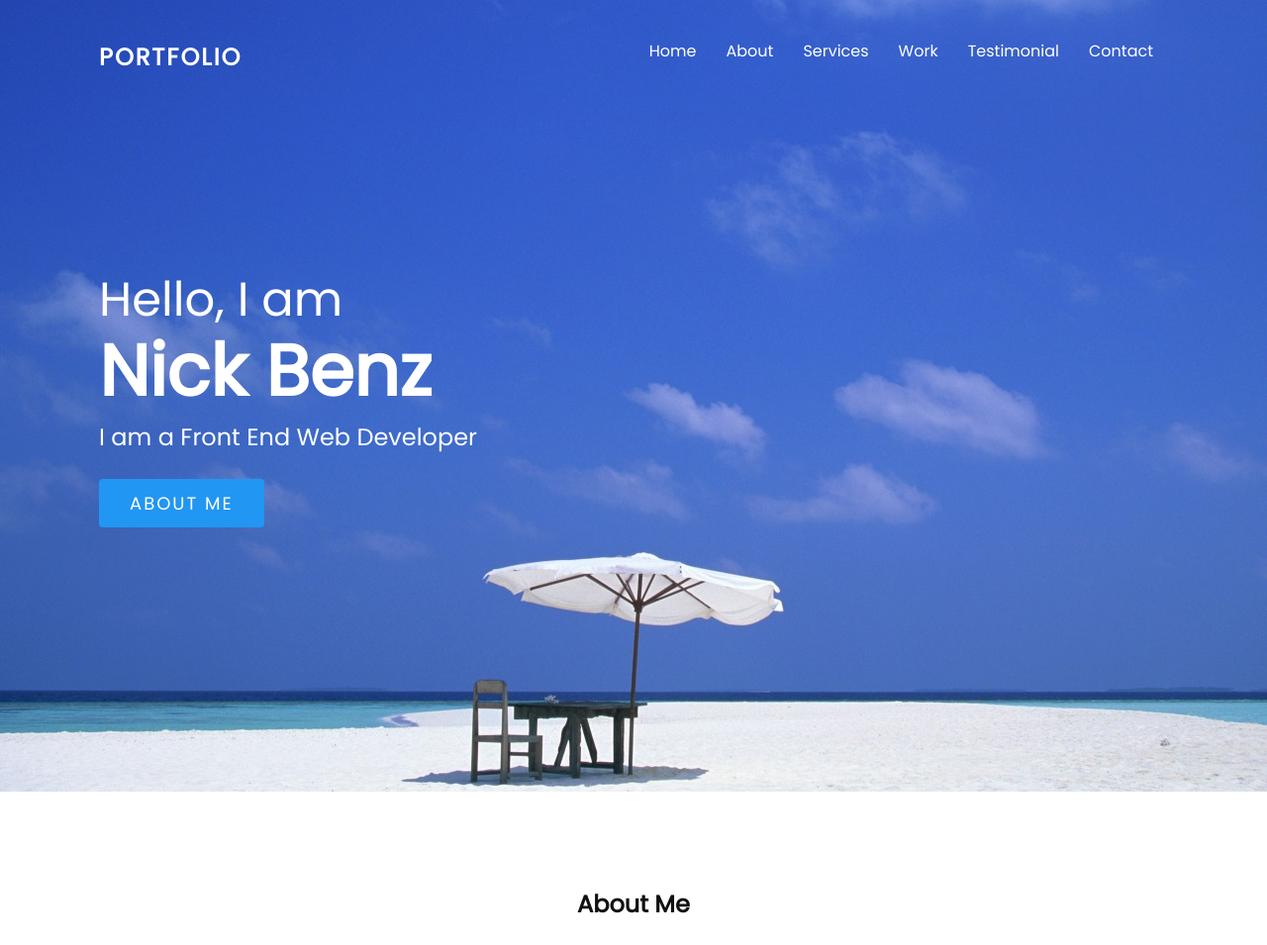
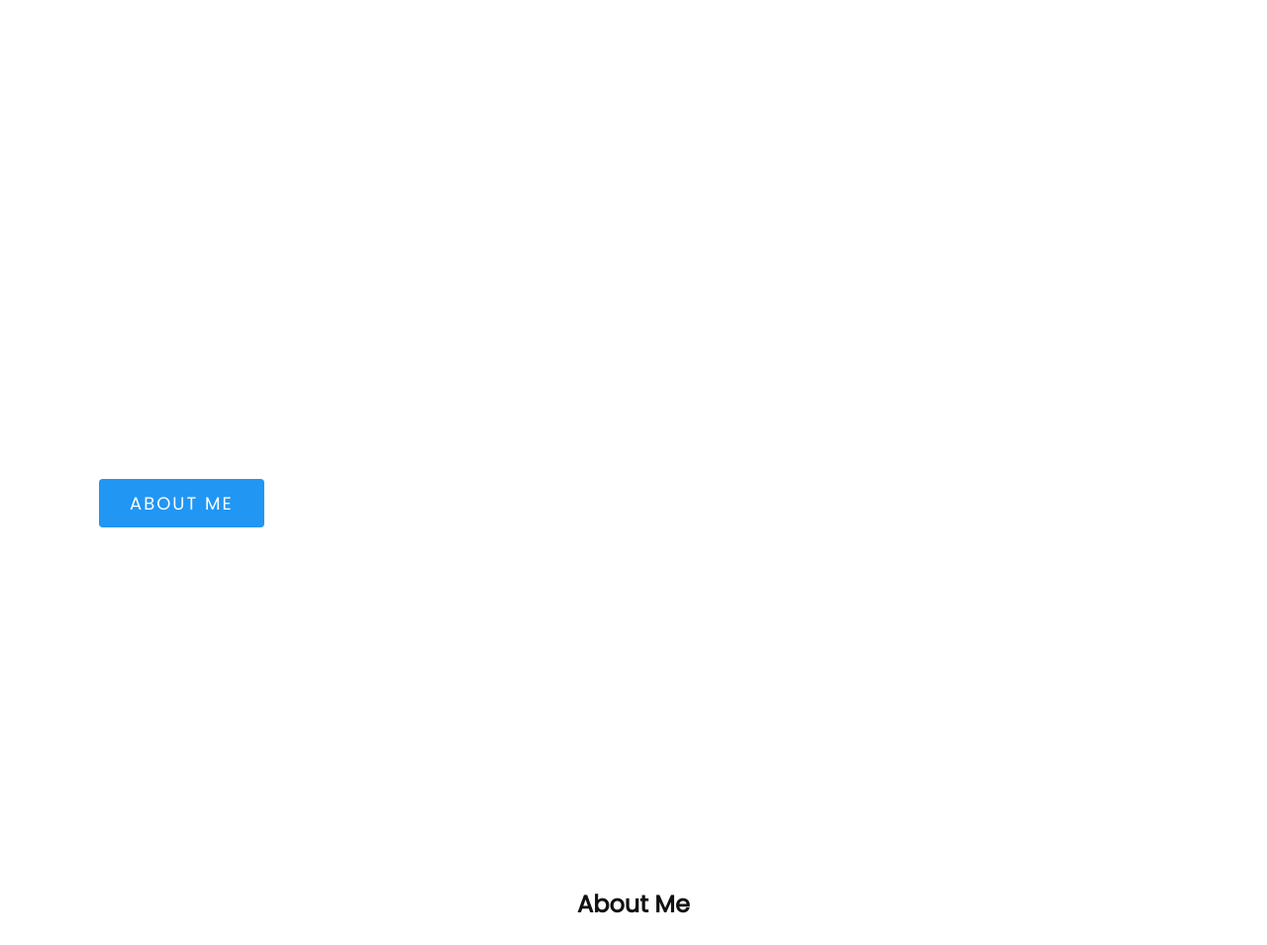
Before and after one commit to nickbenz007/nick-portfolio, a PHP site: page / in a window 1280 px wide. Shown: the top 955 px of the page at 99% size. Run offline with PHP 8.4, Linux system fonts and the light colour scheme; some libraries are stand-ins or nearby versions.

Commit message:
Update style.css

```diff
--- a/style.css
+++ b/style.css
@@ -15,7 +15,6 @@ section {
 .banner {
     position: relative;
     min-height: 100vh;
-    background: url(cover-photo.jpg);
     background-size: cover;
     background-position: right;
     display: flex;
```
